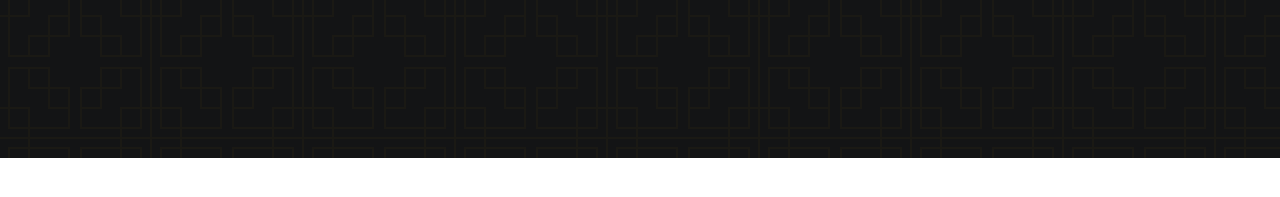
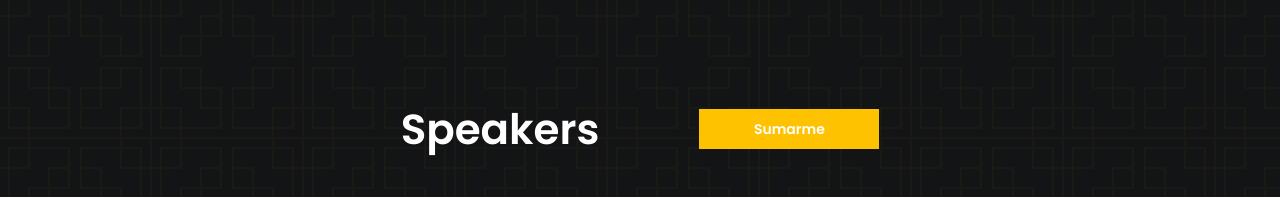
Before and after one commit to jeregiampieri/landing-page, a plain HTML site: page index.html in a window 1280 px wide. Shown: the part 621-818 px from the top of the page. Drawn offline with Linux system fonts and the light colour scheme.

Commit message:
actualizaciones

```diff
--- a/index.html
+++ b/index.html
@@ -52,7 +52,11 @@
         <!-- ------------------------------------------------------------------------ -->
          <!-- Section 2: Speakers -->
           <section class="section" id="speakers">
-
+            <div class="tittle-btn-speakers">
+                <h2 class="section-title">Speakers</h2>
+                <button>Sumarme</button>
+            </div>
+            <div class="cards"></div>
           </section>
       </main>
 
--- a/style.css
+++ b/style.css
@@ -206,3 +206,12 @@ su a */
 .hero-imagen{
     width: 30%;
 }
+
+.tittle-btn-speakers{
+    display: flex;
+    justify-content: space-between;
+    align-items: center;
+    text-align: center;
+    gap: 100px;
+
+}
```
